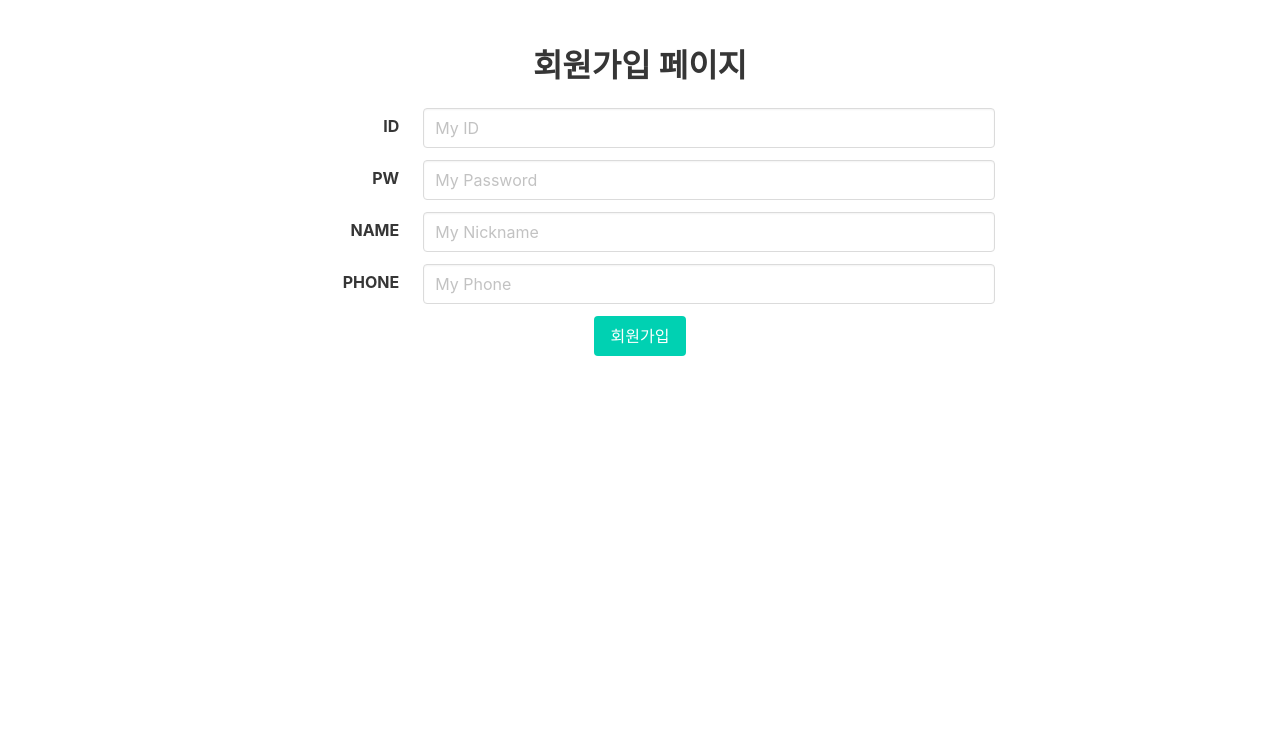
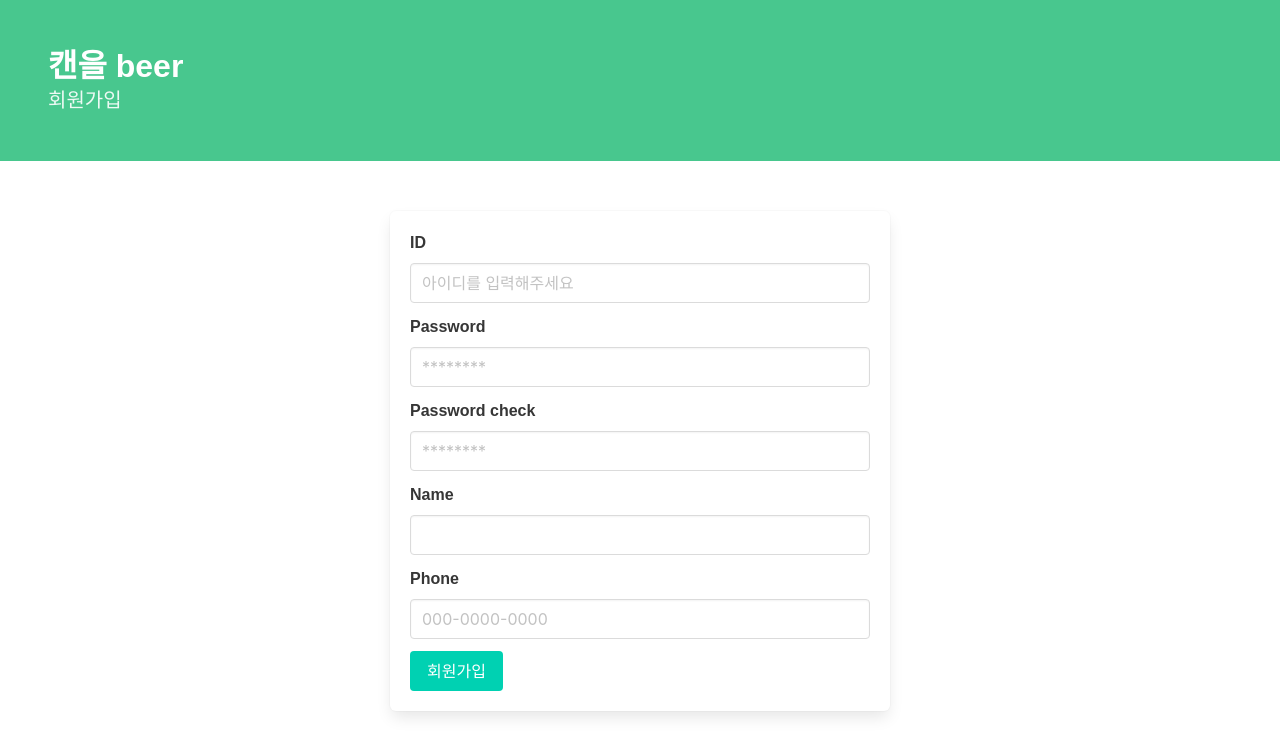
Before and after one commit to moto4321/can-beer-project, a Flask app: template templates/register.html in a window 1280 px wide. Shown: the top 756 px of the page. Run offline with Flask 2, Linux system fonts and the light colour scheme; the template is opened without the code that fills it, so the values that code supplies are empty; some libraries are stand-ins or nearby versions.

Commit message:
비밀번호 확인 추가

```diff
--- a/app.py
+++ b/app.py
@@ -144,7 +144,7 @@ def api_login():
         # exp에는 만료시간을 넣어줍니다. 만료시간이 지나면, 시크릿키로 토큰을 풀 때 만료되었다고 에러가 납니다.
         payload = {
             'id': id_receive,
-            'exp': datetime.datetime.utcnow() + datetime.timedelta(seconds=5)
+            'exp': datetime.datetime.utcnow() + datetime.timedelta(seconds=60 * 60 * 24)
         }
         token = jwt.encode(payload, SECRET_KEY, algorithm='HS256')
         #token = jwt.encode(payload, SECRET_KEY, algorithm='HS256').decode('utf-8')
@@ -155,8 +155,19 @@ def api_login():
     else:
         return jsonify({'result': 'fail', 'msg': '아이디/비밀번호가 일치하지 않습니다.'})
 
+    # #회원가입시 아이디 중복체크
+    # @app.route('/api/register', methods=['POST'])
+    # def check_id():
+    #     id_receive = request.form['id_give']
+    #     user = db.users.find_one({'id': id_receive})
+    #     if user is not None:  # 유저있으면
+    #         return jsonify({'msg': '아이디 사용 불가'})
+    #     else:
+    #         return jsonify({'msg': '아이디 사용 가능'})
 
-    # [유저 정보 확인 API]
+
+
+# [유저 정보 확인 API]
     # 로그인된 유저만 call 할 수 있는 API입니다.
     # 유효한 토큰을 줘야 올바른 결과를 얻어갈 수 있습니다.
     # (그렇지 않으면 남의 장바구니라든가, 정보를 누구나 볼 수 있겠죠?)
--- a/templates/register.html
+++ b/templates/register.html
@@ -11,9 +11,22 @@
 
         <!-- Bulma CSS -->
         <link rel="stylesheet" href="https://cdn.jsdelivr.net/npm/bulma@0.9.1/css/bulma.min.css">
+
         <!-- JS -->
         <script src="https://ajax.googleapis.com/ajax/libs/jquery/3.4.1/jquery.min.js"></script>
         <script src="https://cdnjs.cloudflare.com/ajax/libs/jquery-cookie/1.4.1/jquery.cookie.js"></script>
+
+        <style>
+            * {
+                font-family: 'Gowun Dodum', sans-serif;
+            }
+            .box{
+                max-width: 500px;
+                width: 95%;
+                margin: 50px auto 0 auto;
+            }
+        </style>
+
 
         <script>
             function register() {
@@ -27,6 +40,7 @@
                         phone_give: $('#userphone').val()
                     },
                     success: function (response) {
+                        console.log(response)
                         if (response['result'] == 'success') {
                             alert('회원가입이 완료되었습니다.')
                             window.location.href = '/login'
@@ -37,62 +51,84 @@
                 })
             }
 
+         {#   //아이디 중복체크#}
+         {#function check_id() {#}
+         {#    let id = $('#id').val()#}
+         {#    $.ajax({#}
+         {#        type: "POST",#}
+         {#        url: "/api/register",#}
+         {#        data: {id_give:id},#}
+         {#        success: function (response) {#}
+         {#            $('#res').append('msg');#}
+         {#            window.location.reload()#}
+         {#        }#}
+         {#    })#}
+         {#}#}
+
+
+        function check_input() {
+            let pw = $('#userpw').val()
+            let pw2 = $('#userpw2').val()
+            let id = $('#userid').val()
+            //let c = document.getElementById('res');
+            if(id == ''){
+                alert("아이디를 입력해주세요.");
+            } else if (pw == '' || pw2 == '') {
+                alert("비밀번호를 입력해주세요.");
+            } else if (pw != pw2 ) {
+                alert("비밀번호를 확인해주세요.");
+                pw = "";
+                pw2 = "";
+            } else if (pw.length < 8 ) {
+                alert("비밀번호를 8자리 이상 입력해주세요.");
+            } else {
+                register();
+            }
+        }
         </script>
     </head>
     <body>
-        <div class="section has-text-centered">
-            <h1 class="title">회원가입 페이지</h1>
-            <div class="container" style="width:60%">
-                <div class="field is-horizontal">
-                    <div class="field-label is-normal">
-                        <label class="label" for="userid">ID</label>
+        <section class="hero is-success">
+            <div class="hero-body">
+                <p class="title">캔을 beer</p>
+                <p class="subtitle">회원가입</p>
             </div>
-                    <div class="field-body">
+        </section>
+
+        <div class="wrap">
+            <div class="box">
                 <div class="field">
+                    <label class="label">ID</label>
                     <div class="control">
-                                <input type="text" class="input" id="userid" aria-describedby="emailHelp"
-                                       placeholder="My ID">
+                    <input id="userid" class="input" type="text" placeholder="아이디를 입력해주세요">
                     </div>
                 </div>
+{#                <div class="field" id="res" placeholder="중복을 확인해주세요"><div class="control"></div></div><button onclick="check_id()">아이디 중복체크</button>#}
+                <div class="field">
+                    <label class="label">Password</label>
+                    <div class="control">
+                    <input id="userpw" class="input" type="password" placeholder="********">
                     </div>
                 </div>
-                <div class="field is-horizontal">
-                    <div class="field-label is-normal">
-                        <label class="label" for="userpw">PW</label>
-                    </div>
-                    <div class="field-body">
                 <div class="field">
+                    <label class="label">Password check</label>
                     <div class="control">
-                                <input type="password" class="input" id="userpw" placeholder="My Password">
+                    <input id="userpw2" class="input" type="password" placeholder="********">
                     </div>
                 </div>
+                <div class="field">
+                    <label class="label">Name</label>
+                    <div class="control">
+                    <input id="username" class="input" type="text">
                     </div>
                 </div>
-                <div class="field is-horizontal">
-                    <div class="field-label is-normal">
-                        <label class="label" for="usernick">NAME</label>
-                    </div>
-                    <div class="field-body">
                 <div class="field">
+                    <label class="label">Phone</label>
                     <div class="control">
-                                <input type="text" class="input" id="username" placeholder="My Nickname">
+                    <input id="userphone" class="input" type="text" placeholder="000-0000-0000">
                     </div>
                 </div>
-                    </div>
-                </div>
-                <div class="field is-horizontal">
-                    <div class="field-label is-normal">
-                        <label class="label" for="usernick">PHONE</label>
-                    </div>
-                    <div class="field-body">
-                        <div class="field">
-                            <div class="control">
-                                <input type="text" class="input" id="userphone" placeholder="My Phone">
-                            </div>
-                        </div>
-                    </div>
-                </div>
-                <button class="button is-primary" onclick="register()">회원가입</button>
+                <button class="button is-primary" onclick="check_input()">회원가입</button>
             </div>
         </div>
     </body>
```
Lines whose indentation alone changed are shown as unchanged.
